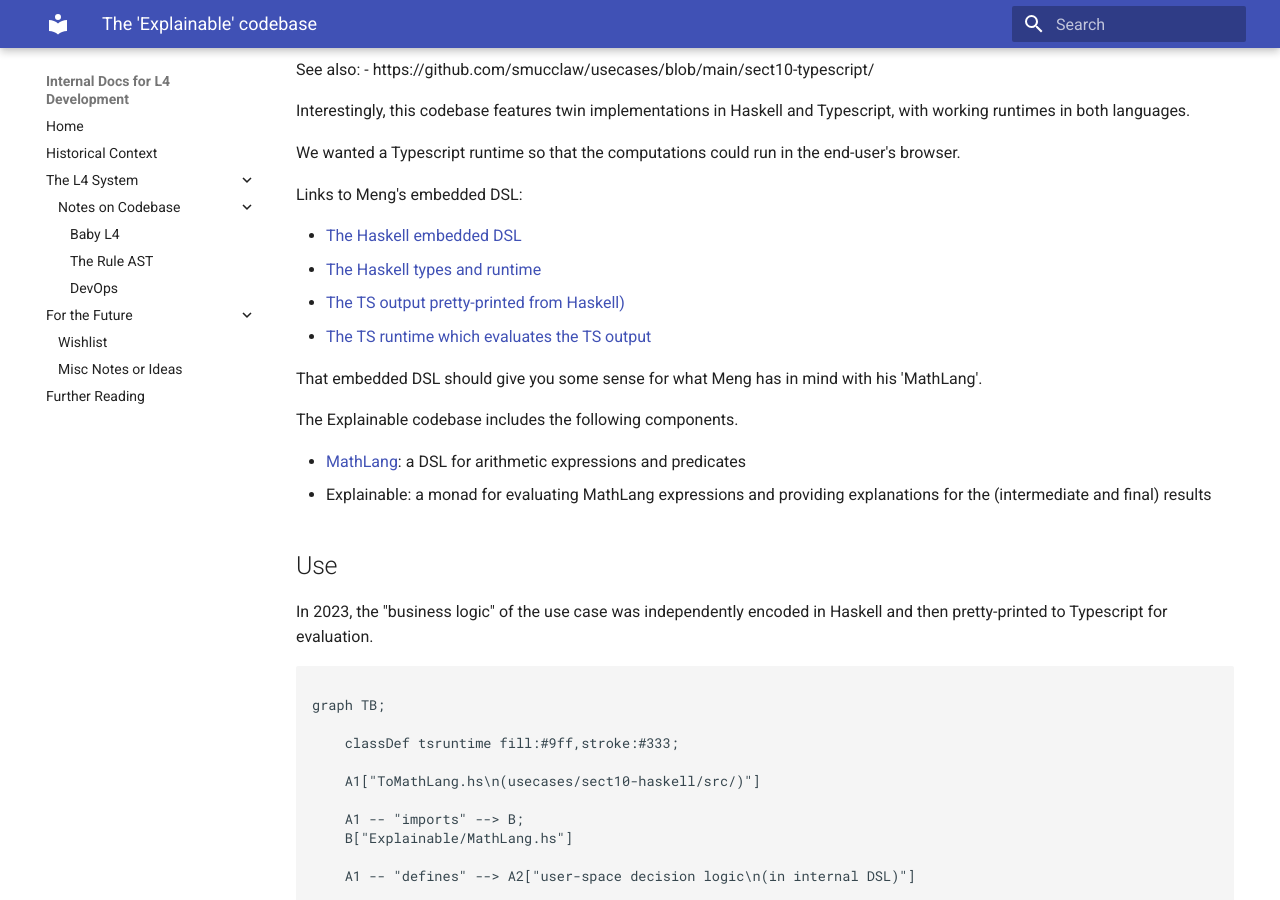
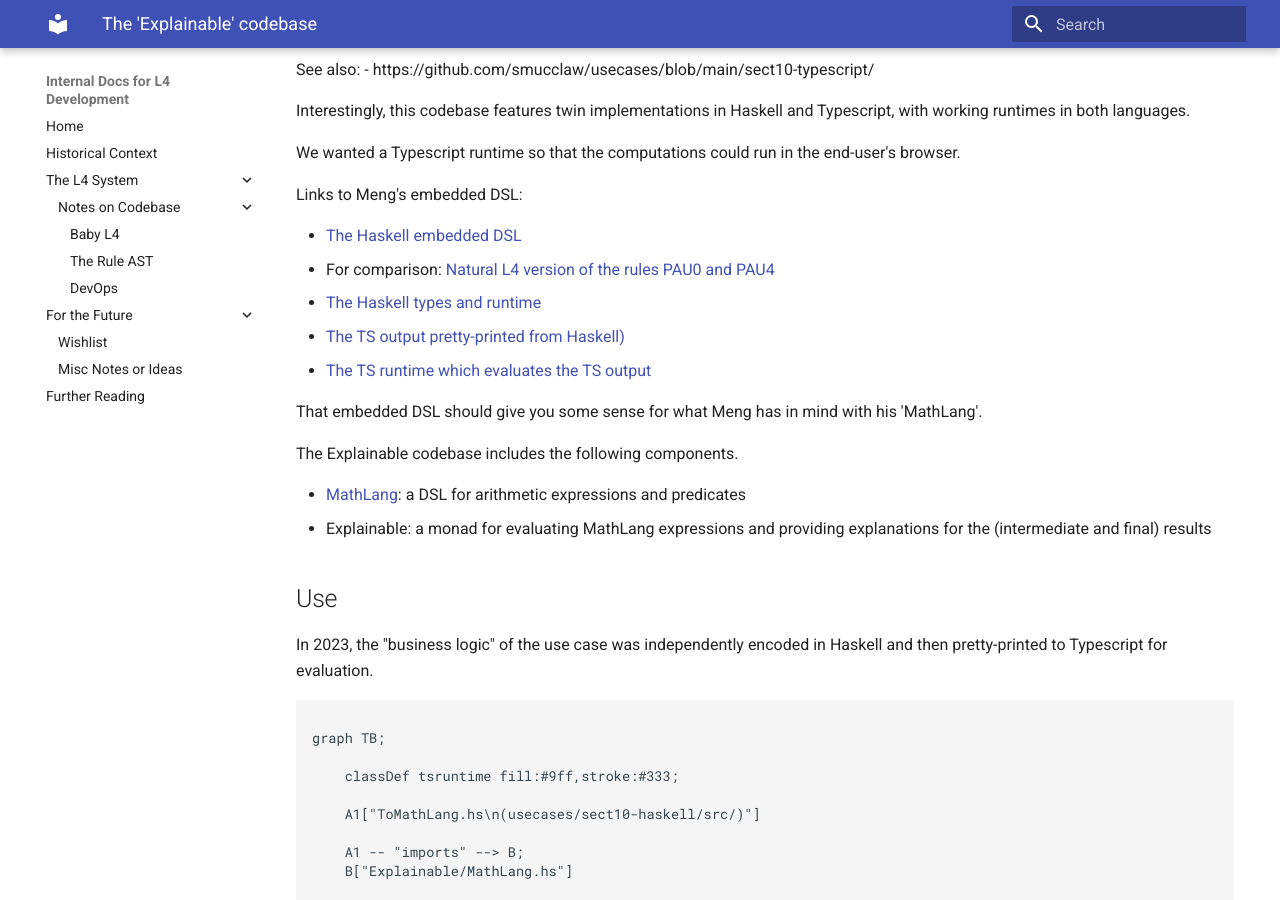
Before and after one commit to smucclaw/internal_docs, an MkDocs documentation site: the page built from docs/current_system/codebase/explainable.md, in a window 1280 px wide and 900 px high, scrolled down 401 px. Built offline with MkDocs 1.6.1 and Material for MkDocs 9.7.7, drawn with Linux system fonts in a browser that asks for light colours.

Commit message:
add link to spreadsheet version of PAUs

```diff
--- a/docs/current_system/codebase/explainable.md
+++ b/docs/current_system/codebase/explainable.md
@@ -24,6 +24,7 @@ We wanted a Typescript runtime so that the computations could run in the end-use
 Links to Meng's embedded DSL:
 
 * [The Haskell embedded DSL](https://github.com/smucclaw/usecases/blob/main/sect10-haskell/src/ToMathLang.hs)
+  * For comparison: [Natural L4 version of the rules PAU0 and PAU4](https://docs.google.com/spreadsheets/d/1cWAb7Ba4HJovQn1PquZzYJjnjKUuhEPhNHzAH4ZfV4I/edit#gid=2100528279)
 * [The Haskell types and runtime](https://github.com/smucclaw/dsl/blob/main/lib/haskell/explainable/src/Explainable/MathLang.hs)
 * [The TS output pretty-printed from Haskell)](https://github.com/smucclaw/usecases/blob/main/sect10-typescript/src/pau.ts)
 * [The TS runtime which evaluates the TS output](https://github.com/smucclaw/usecases/blob/main/sect10-typescript/src/mathlang.ts)
```
